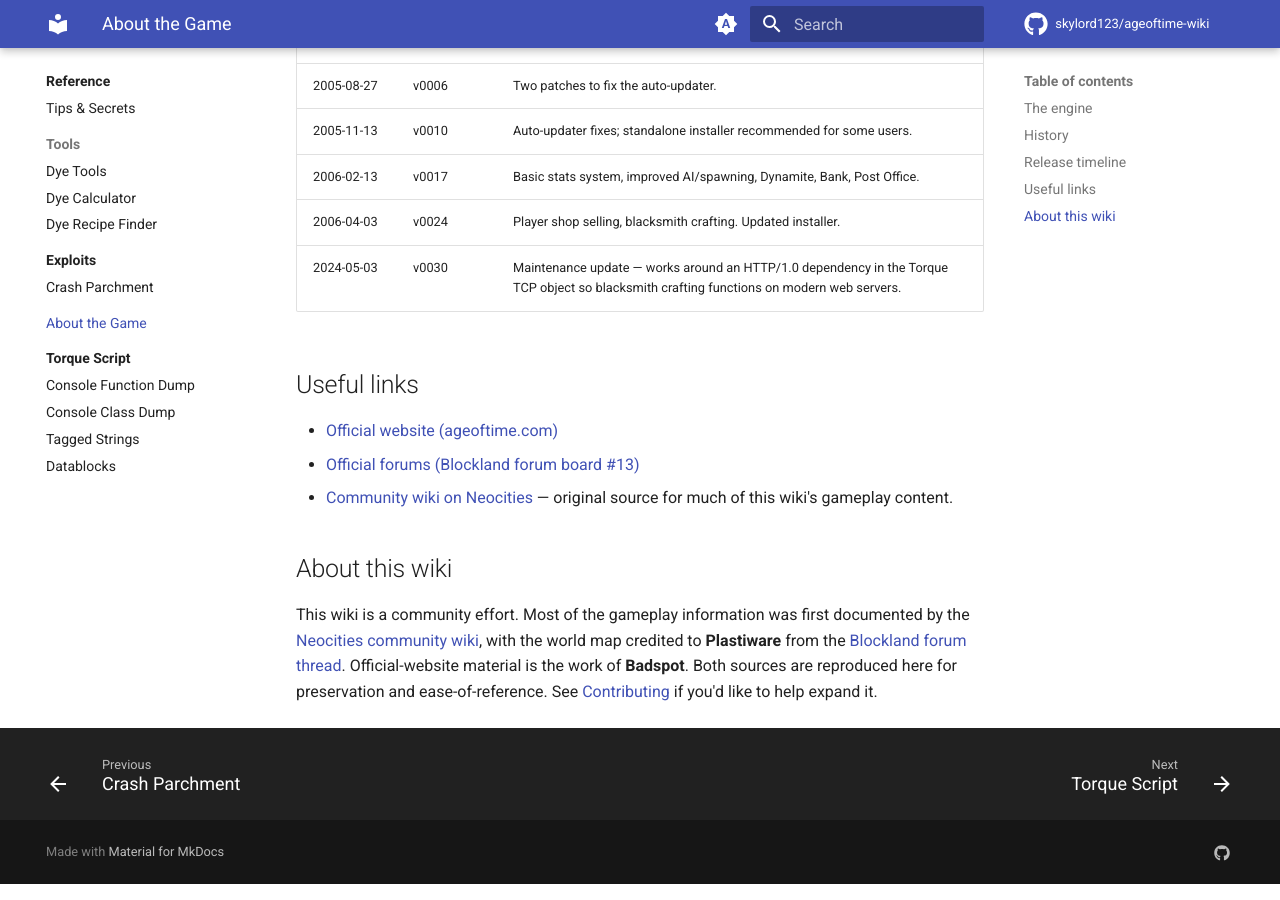
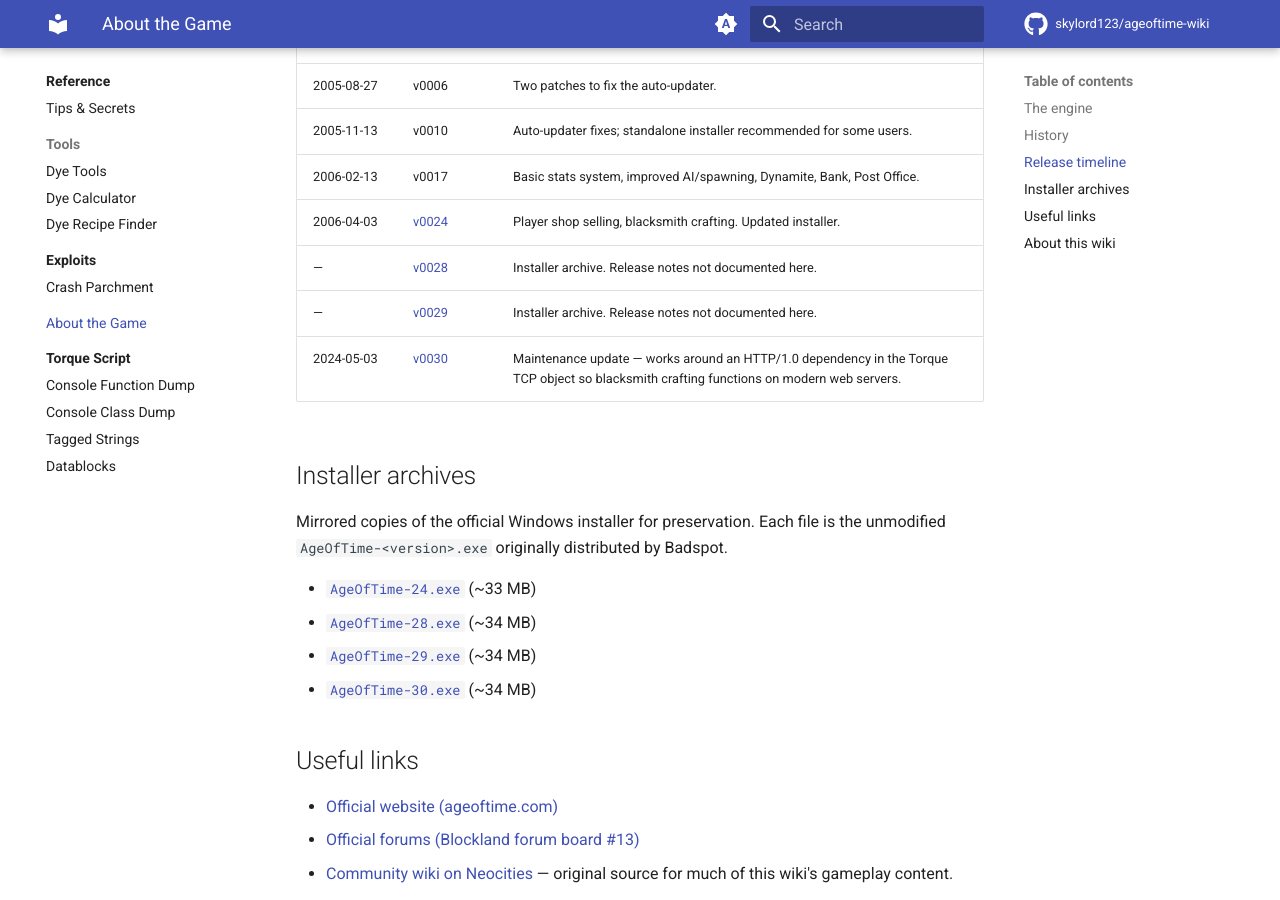
Before and after one commit to skylord123/ageoftime-wiki, an MkDocs documentation site: the page built from docs/about.md, in a window 1280 px wide and 900 px high, scrolled down 1133 px. Built offline with MkDocs 1.6.1 and Material for MkDocs 9.7.7, drawn with Linux system fonts in a browser that asks for light colours; comment, search, counter and statistics services are not loaded.

Commit message:
Document Fort Bad interior + archive AgeOfTime installers
Adds Interior and Hidden room sections to the Fort Bad page describing the
gap-above-the-wall tell, the run-and-jump entry, and the five stacked floors
inside. Adds four new captures (main floor, second floor, hidden room
entrance, and hidden room interior) to the Screenshots gallery.

Also mirrors four official Windows installer builds (v0024, v0028, v0029,
v0030) under docs/assets/downloads/ for preservation and updates the About
page Release timeline to link to them, plus a new "Installer archives"
subsection listing all four with file sizes.

Co-Authored-By: Claude Opus 4.7 <noreply@anthropic.com>

```diff
--- a/docs/about.md
+++ b/docs/about.md
@@ -40,8 +40,20 @@ A condensed version-history pulled from the official site's news posts:
 | 2005-08-27 | v0006 | Two patches to fix the auto-updater. |
 | 2005-11-13 | v0010 | Auto-updater fixes; standalone installer recommended for some users. |
 | 2006-02-13 | v0017 | Basic stats system, improved AI/spawning, Dynamite, Bank, Post Office. |
-| 2006-04-03 | v0024 | Player shop selling, blacksmith crafting. Updated installer. |
-| 2024-05-03 | v0030 | Maintenance update — works around an HTTP/1.0 dependency in the Torque TCP object so blacksmith crafting functions on modern web servers. |
+| 2006-04-03 | [v0024](assets/downloads/AgeOfTime-24.exe) | Player shop selling, blacksmith crafting. Updated installer. |
+| — | [v0028](assets/downloads/AgeOfTime-28.exe) | Installer archive. Release notes not documented here. |
+| — | [v0029](assets/downloads/AgeOfTime-29.exe) | Installer archive. Release notes not documented here. |
+| 2024-05-03 | [v0030](assets/downloads/AgeOfTime-30.exe) | Maintenance update — works around an HTTP/1.0 dependency in the Torque TCP object so blacksmith crafting functions on modern web servers. |
+
+## Installer archives
+
+Mirrored copies of the official Windows installer for preservation. Each file
+is the unmodified `AgeOfTime-<version>.exe` originally distributed by Badspot.
+
+- [`AgeOfTime-24.exe`](assets/downloads/AgeOfTime-24.exe) (~33 MB)
+- [`AgeOfTime-28.exe`](assets/downloads/AgeOfTime-28.exe) (~34 MB)
+- [`AgeOfTime-29.exe`](assets/downloads/AgeOfTime-29.exe) (~34 MB)
+- [`AgeOfTime-30.exe`](assets/downloads/AgeOfTime-30.exe) (~34 MB)
 
 ## Useful links
 
```
Also changed, not shown: docs/world/locations/fort-bad.md (+31 -0 lines), docs/assets/captures/fort-bad/hidden-room-entrance.png (added), docs/assets/captures/fort-bad/main-floor.png (added), docs/assets/captures/fort-bad/second-floor.png (added), 5 other files.
